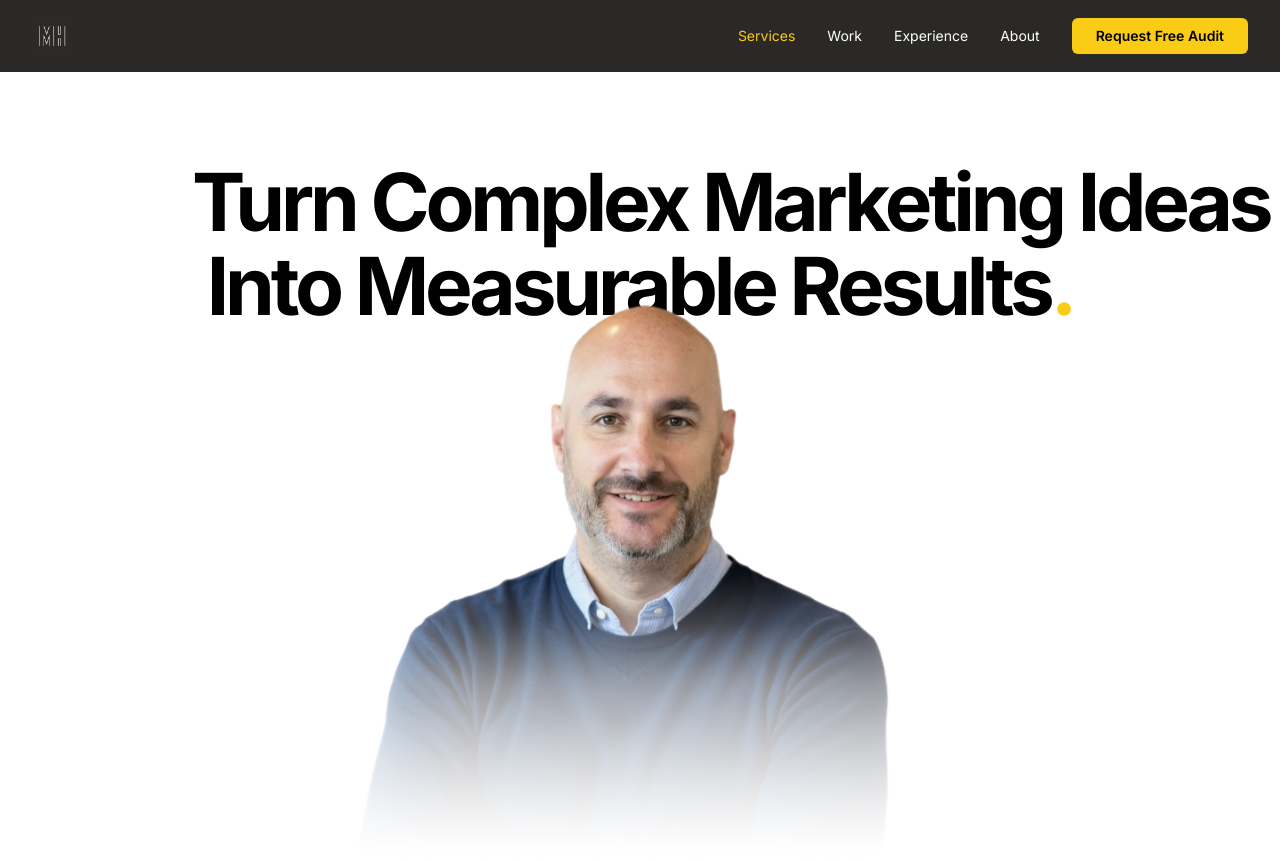
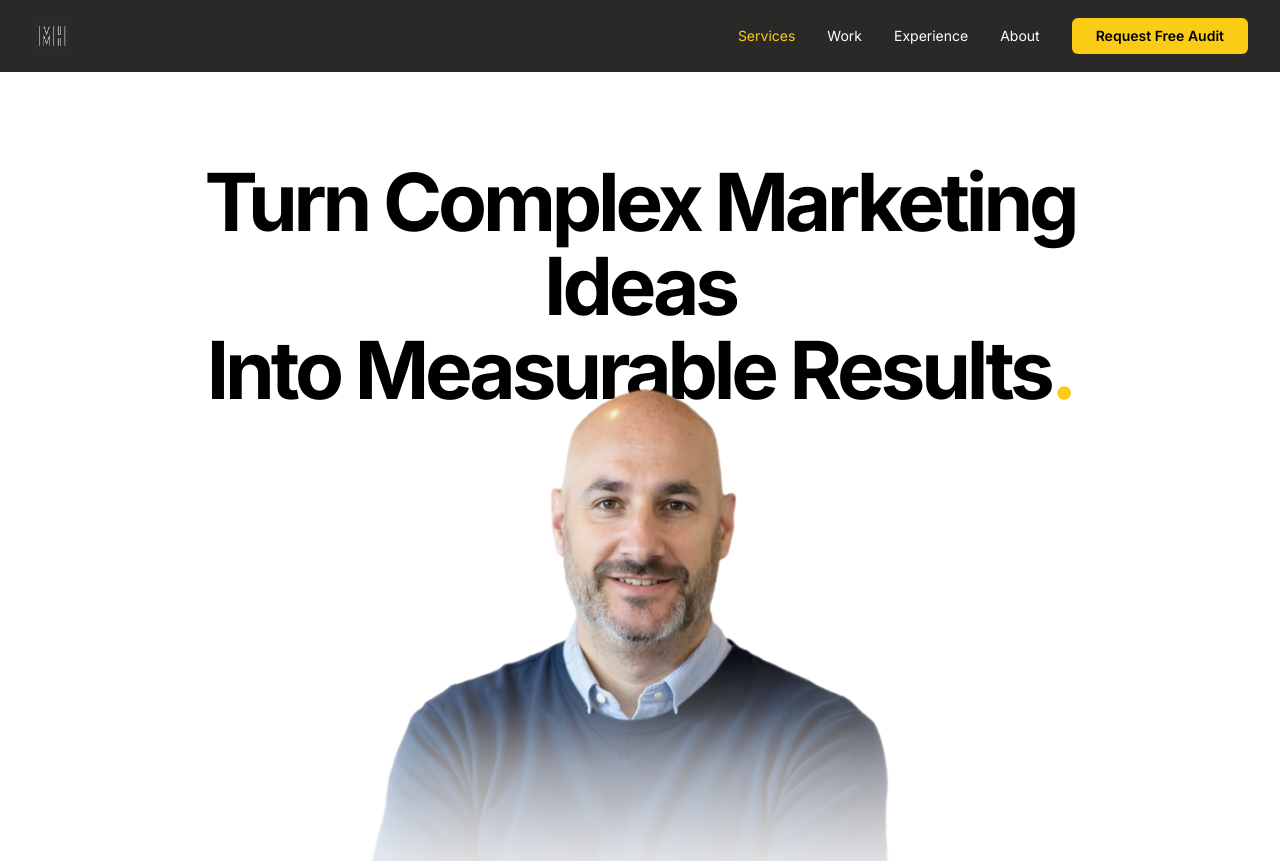
Before and after one commit to mrh1976/mherron, a Next.js app: page / in a window 1280 px wide. Shown: the top 861 px of the page. Built offline with nearby package versions, Linux system fonts and the light colour scheme.

Commit message:
Refactor hero section text layout in page.tsx

```diff
--- a/app/page.tsx
+++ b/app/page.tsx
@@ -249,10 +249,8 @@ export default function Home() {
       <section className="pt-32 md:pt-40 pb-16 md:pb-20 px-6 md:px-8 text-center">
         <div className="max-w-4xl mx-auto">
           <h1 className="text-[42px] md:text-[68px] lg:text-[80px] font-[800] mb-0 leading-[1.1] md:leading-[1.05] tracking-[-4.16px] text-center">
-            <span className="whitespace-nowrap">Turn Complex Marketing Ideas</span>
-            <br />
-            Into Measurable Results
-            <span className="text-yellow-400">.</span>
+            <span className="block">Turn Complex Marketing Ideas</span>
+            <span className="block">Into Measurable Results<span className="text-yellow-400">.</span></span>
           </h1>
 
           <div className="relative mx-auto mb-0 w-full max-w-[850px] h-[500px] md:h-[650px] lg:h-[750px] overflow-hidden -mt-12 md:-mt-20">
```
